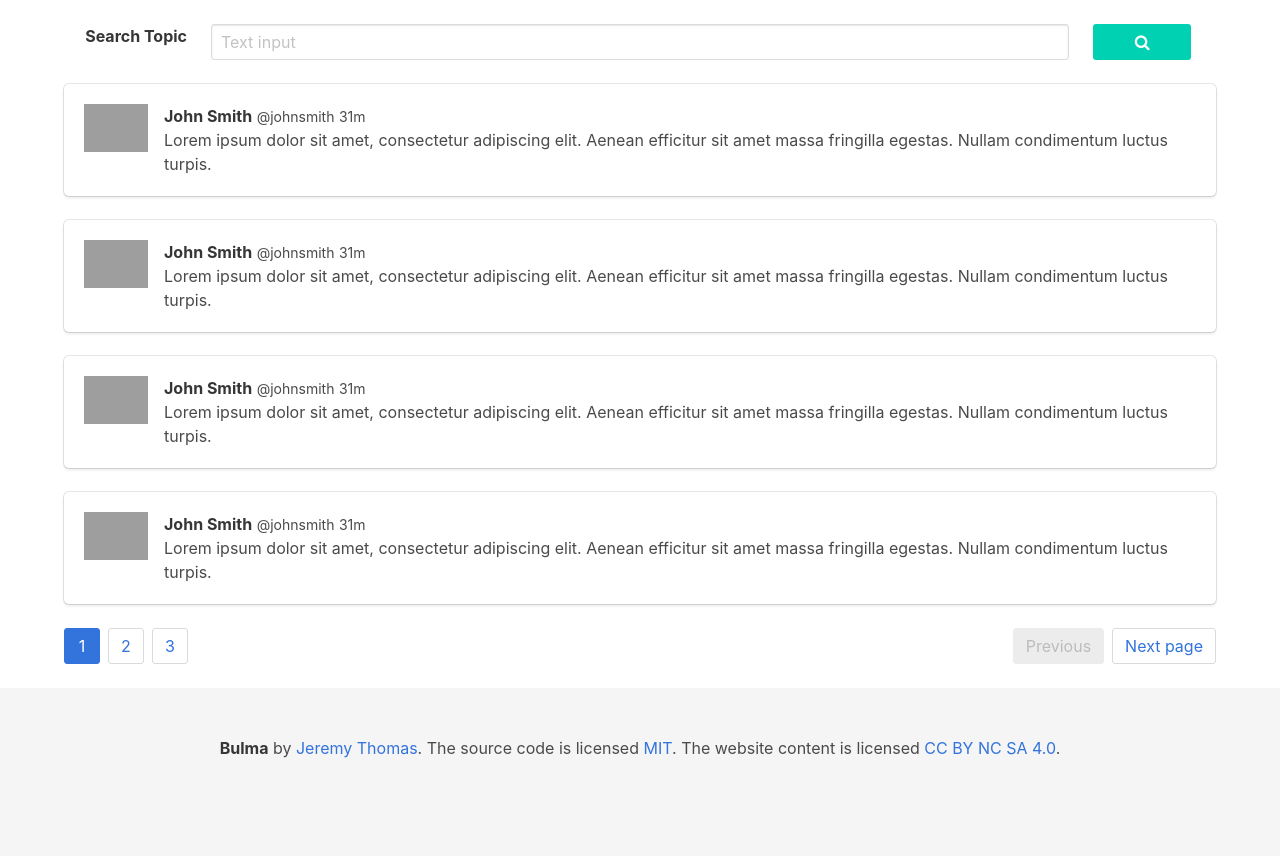
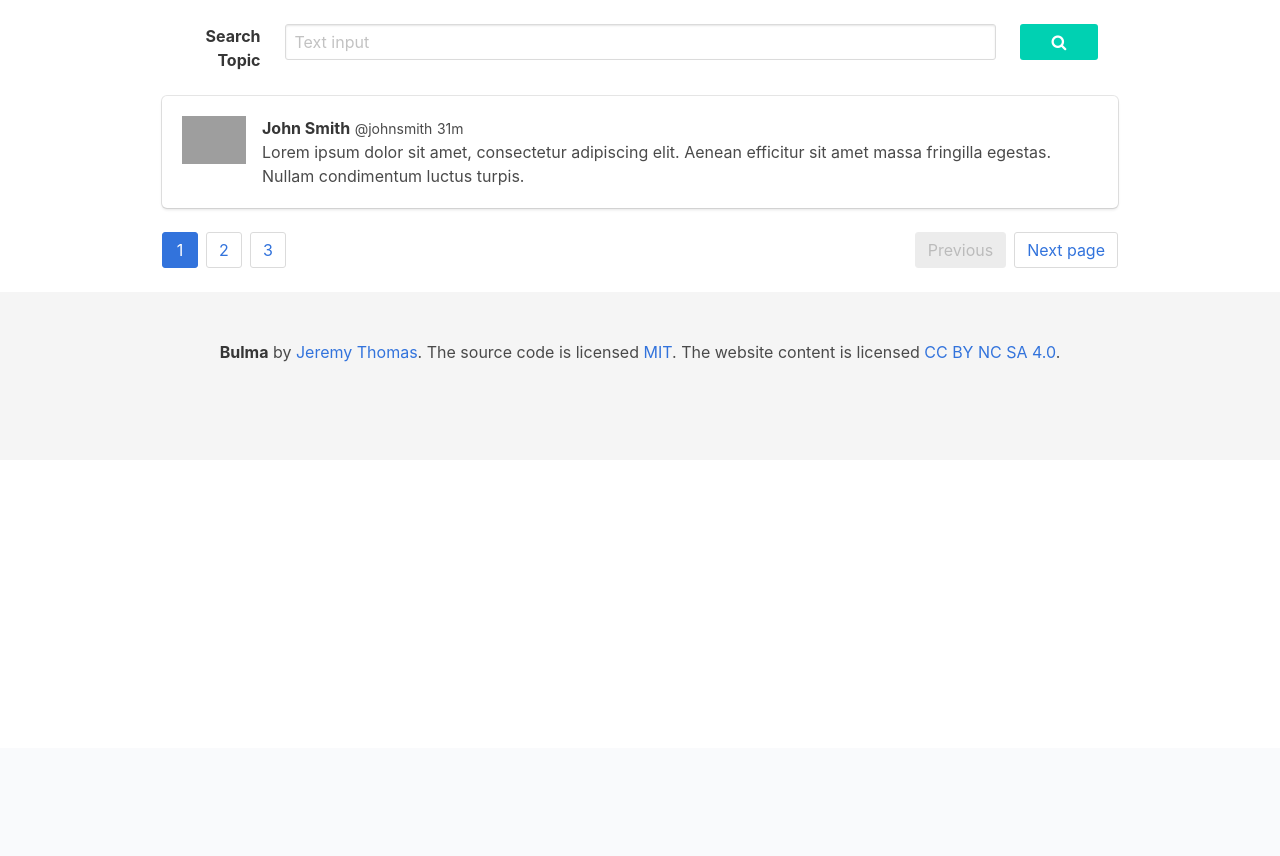
Before and after one commit to tpof314/chatboard, a Flask app: template templates/index.html in a window 1280 px wide. Shown: the part 52-908 px from the top of the page. After the commit the page ends 414 px from the top, so only its background shows below. Run offline with Flask 2, Linux system fonts and the light colour scheme; the template is opened without the code that fills it, so the values that code supplies are empty; grey boxes are pictures that could not be loaded.

Commit message:
update homepage style

```diff
--- a/templates/index.html
+++ b/templates/index.html
@@ -3,6 +3,9 @@
 {% block main_container %}
 <!-- Main Container -->
 <div class="container">
+  <div class="columns">
+    <div class="column is-1"></div>
+    <div class="column">
 
       <!-- search bar -->
       <div class="columns">
@@ -10,7 +13,6 @@
         <div class="column is-three-quarters"><input class="input" type="text" placeholder="Text input"></div>
         <div class="column"><a class="button is-primary" style="width: 80%"><i class="fa fa-search"></i></a></div>
       </div>
-
 
       <!-- messages -->
 
@@ -56,61 +58,6 @@
           </div>
         </article>
       </div>
-	<div class="box">
-	  <article class="media">
-	    <div class="media-left">
-	      <figure class="image is-64x64">
-	        <img src="https://bulma.io/images/placeholders/128x128.png" alt="Image">
-	      </figure>
-	    </div>
-	    <div class="media-content">
-	      <div class="content">
-	        <p>
-	          <strong>John Smith</strong> <small>@johnsmith</small> <small>31m</small>
-	          <br>
-	          Lorem ipsum dolor sit amet, consectetur adipiscing elit. Aenean efficitur sit amet massa fringilla egestas. Nullam condimentum luctus turpis.
-	        </p>
-	      </div>
-	    </div>
-	  </article>
-	</div>
-	<div class="box">
-	  <article class="media">
-	    <div class="media-left">
-	      <figure class="image is-64x64">
-	        <img src="https://bulma.io/images/placeholders/128x128.png" alt="Image">
-	      </figure>
-	    </div>
-	    <div class="media-content">
-	      <div class="content">
-	        <p>
-	          <strong>John Smith</strong> <small>@johnsmith</small> <small>31m</small>
-	          <br>
-	          Lorem ipsum dolor sit amet, consectetur adipiscing elit. Aenean efficitur sit amet massa fringilla egestas. Nullam condimentum luctus turpis.
-	        </p>
-	      </div>
-	    </div>
-	  </article>
-	</div>
-	<div class="box">
-	  <article class="media">
-	    <div class="media-left">
-	      <figure class="image is-64x64">
-	        <img src="https://bulma.io/images/placeholders/128x128.png" alt="Image">
-	      </figure>
-	    </div>
-	    <div class="media-content">
-	      <div class="content">
-	        <p>
-	          <strong>John Smith</strong> <small>@johnsmith</small> <small>31m</small>
-	          <br>
-	          Lorem ipsum dolor sit amet, consectetur adipiscing elit. Aenean efficitur sit amet massa fringilla egestas. Nullam condimentum luctus turpis.
-	        </p>
-	      </div>
-	    </div>
-	  </article>
-	</div>
-
 
       <!-- pages -->
       <nav class="pagination" role="navigation" aria-label="pagination">
@@ -128,7 +75,9 @@
           </li>
         </ul>
       </nav>
-
+    </div>
+    <div class="column is-1"></div>
+  </div>
 </div>
 
 {% endblock %}
```
Lines whose indentation alone changed are shown as unchanged.
